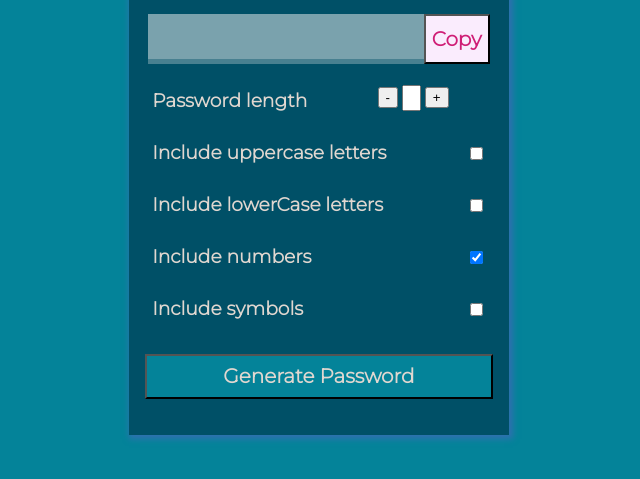
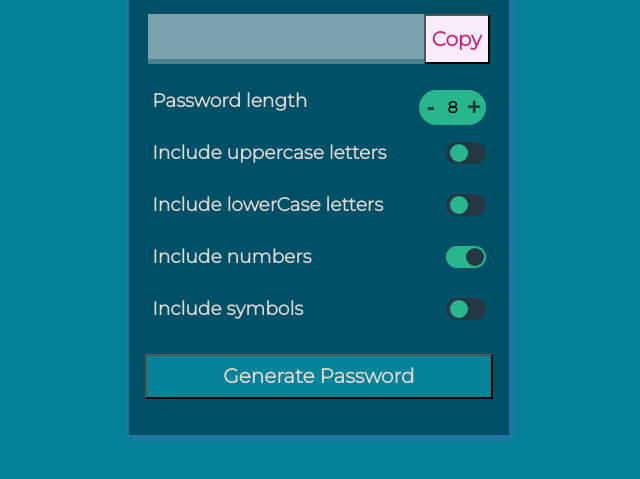
Before and after one commit to nikita22123/passwordGenerator, a plain HTML site: page index.html in a window 1280 px wide. Shown: the part 133-612 px from the top of the page, without its empty margins (321-961 px from the left). Drawn offline with nearby package versions, Linux system fonts and the light colour scheme.

Commit message:
Update style.css

```diff
--- a/style.css
+++ b/style.css
@@ -41,6 +41,7 @@ input[type='checkbox'] {
 
 #password{
 	margin-left: 10px;
+	font-size: 36px;
 }
 #copy{
 	background:#faecfd;
@@ -49,7 +50,7 @@ input[type='checkbox'] {
 	color:#cf1e76;
 	font-weight:900;
 	font-family: 'Montserrat', sans-serif;
-	transition:0.2s;
+	transition:0.3s;
 }
 #copy:hover{
 	background:#c954a2;
@@ -64,7 +65,7 @@ input[type='checkbox'] {
 	font-family: 'Montserrat', sans-serif;
 	font-size: 20px;
 	font-weight:900;
-	transition:0.2s;
+	transition:0.4s;
 }
 #passwordClick:hover{
 	background:#ff919e;
@@ -90,10 +91,46 @@ input[type='checkbox'] {
 }
 #pass{
 	height: 20px;
+	width: 45%;
+	text-align:center;
+	font-family: 'Montserrat', sans-serif;
+	font-weight:850;
+	font-size: 16px;
+background-color:#28b78d;
+	border:none;
+	border-radius:50px;
+	margin-left: -5px;
+}
+.setLengthPass{
+	width:20%;
+	height: 35px;
+	display:flex;
+	flex-direction:row;
+	justify-content:space-around;
+	align-items:center;
+background-color:#28b78d;
+	border-radius:50px;
+	border:none;
+
+}
+#decrement,#increment{
 	width: 10%;
-	margin-top: 15px;
+	height: 20px;
+	display:flex;
 	text-align:center;
+	justify-content:center;
+	align-items:center;
+	font-size: 24px;
+background-color:#28b78d;
+	color:#243743;
+	border-radius:50px;
+		border:none;
+		font-weight:900;
 }
+#increment{
+	margin-left: -20px;
+}
+
 .upperCase{
 	width: 100%;
 	height: 40px;
@@ -122,3 +159,52 @@ input[type='checkbox'] {
 	flex-direction:row;
 	justify-content:space-between;
 }
+#checkboxi{
+	--width:40px;
+	--height:22px;
+	--first-color:#243743;
+	--second-color:#28b78d;
+	--offset:2px;
+}
+.checkbox_div{
+	position:relative;
+	width:var(--width);
+	height:var(--height);
+	border-radius: var(--width);
+	background-color:var(--first-color);
+		transition:0.7s;
+}
+#checkboxi input{
+	display:none;
+		transition:0.7s;
+}
+#checkboxi:hover,.setLengthPass:hover{
+	filter:brightness(1.2);
+}
+#minus:hover,#plus:hover{
+	filter:brightness(1.5);
+}
+#checkboxi,.setLengthPass{
+	margin-top: 20px;
+}
+#checkboxi input:checked  ~ .checkbox_div{
+	background-color:var(--second-color);
+transition:0.7s;
+	}
+.checkbox_div::before {
+	content: '';
+	position:absolute;
+ 	left: 4px;
+  top:2.3px;
+  width: calc(var(--height) - 2 * var(--offset));
+  height: calc(var(--height) - 2 * var(--offset));
+   background-color:var(--second-color);
+  border-radius:50%;
+  	transition:0.7s;
+
+}
+#checkboxi input:checked  ~ .checkbox_div::before{
+	background-color:var(--first-color);
+	left:20px;
+	transition:0.7s;
+	}
```
